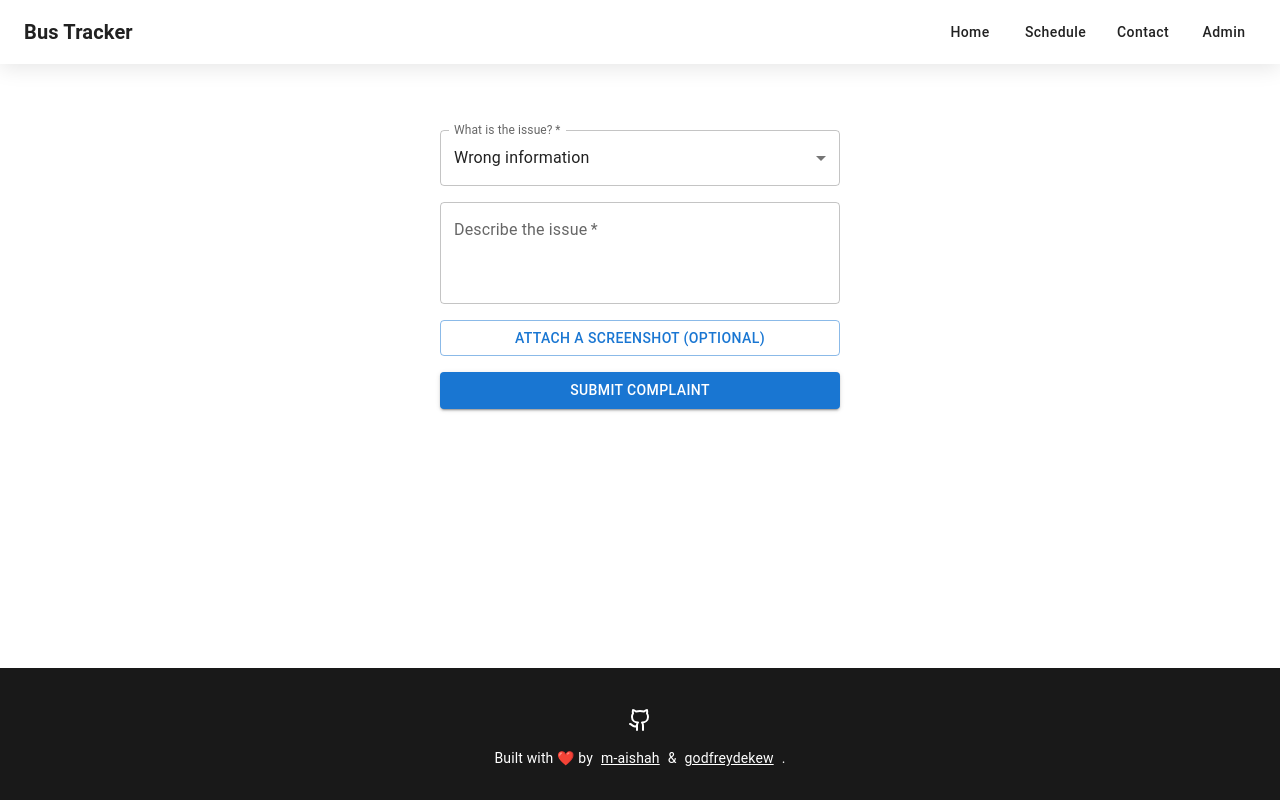
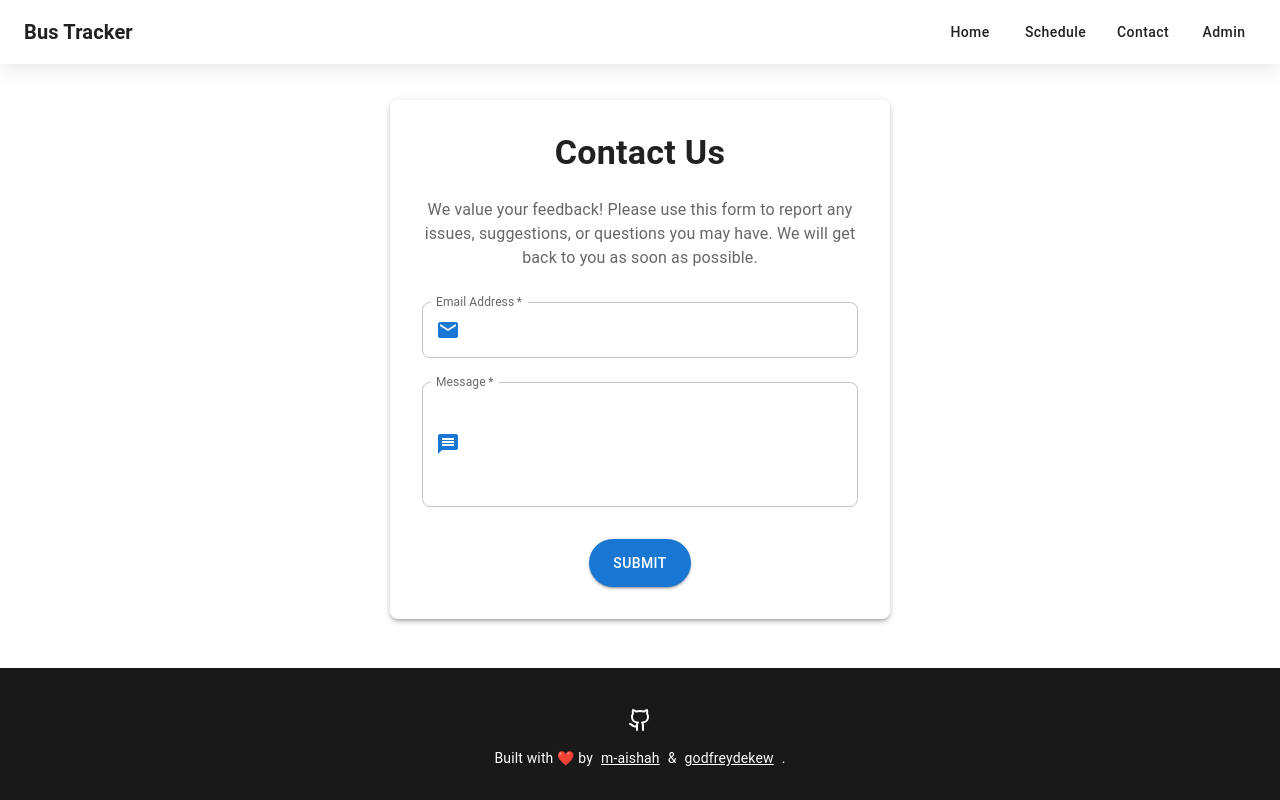
Before and after one commit to m-aishah/bus-schedule-app, a Next.js app: page /contact in a window 1280 px wide. Built offline with nearby package versions, Linux system fonts and the light colour scheme.

Commit message:
Add contact form to the contact page

```diff
--- a/package.json
+++ b/package.json
@@ -12,6 +12,7 @@
   "dependencies": {
     "@emotion/react": "^11.13.3",
     "@emotion/styled": "^11.13.0",
+    "@formspree/react": "^2.5.1",
     "@mui/icons-material": "^6.0.2",
     "@mui/lab": "^6.0.0-beta.12",
     "@mui/material": "^6.0.2",
--- a/src/app/contact/ContactForm.js
+++ b/src/app/contact/ContactForm.js
@@ -1,72 +1,213 @@
-"use client";
-import { Box } from "@mui/material";
-import TextField from "@mui/material/TextField";
-import Button from "@mui/material/Button";
-import { useState } from "react";
-const ContactForm = () => {
-  const [issueType, setIssueType] = useState("wrong-information");
-  const [description, setDescription] = useState("");
+import React from "react";
+import { useForm, ValidationError } from "@formspree/react";
+import {
+  TextField,
+  Button,
+  Box,
+  Typography,
+  InputAdornment,
+  Snackbar,
+  Alert,
+  Fade,
+} from "@mui/material";
+import { Email, Message } from "@mui/icons-material"; // Import Material Icons
+import CheckCircleIcon from "@mui/icons-material/CheckCircle"; // For success message
 
-  const handleSubmit = (e) => {
-    e.preventDefault();
-    console.log("Form submitted with issue type:", issueType);
-    console.log("Description:", description);
+function ContactForm() {
+  const [state, handleSubmit] = useForm("xbljdoee");
+  const [openSnackbar, setOpenSnackbar] = React.useState(false);
+  const [errorSnackbarOpen, setErrorSnackbarOpen] = React.useState(false);
+  const [errorMessage, setErrorMessage] = React.useState("");
+
+  const handleCloseSnackbar = (event, reason) => {
+    if (reason === "clickaway") {
+      return;
+    }
+    setOpenSnackbar(false);
+    setErrorSnackbarOpen(false);
   };
+
+  React.useEffect(() => {
+    if (state.succeeded) {
+      setOpenSnackbar(true);
+    } else if (state.errors && state.errors.length > 0) {
+      // Ensure state.errors is defined
+      setErrorMessage(
+        "Email not sent. Please check your email address or entered details.",
+      );
+      setErrorSnackbarOpen(true);
+    }
+  }, [state.succeeded, state.errors]);
+
   return (
     <Box
       component="form"
+      onSubmit={handleSubmit}
       sx={{
-        display: "flex",
-        flexDirection: "column",
-        gap: 2,
-        width: "100%",
-        maxWidth: 400,
-        margin: "auto",
+        maxWidth: 500,
+        margin: "0 auto",
+        padding: 4,
+        borderRadius: 2,
+        boxShadow: 3,
+        backgroundColor: "background.paper",
+        transition: "0.3s ease-in-out",
+        "&:hover": {
+          boxShadow: 6, // Shadow effect on hover
+        },
       }}
-      onSubmit={handleSubmit}
     >
-      {/* Issue Type */}
-      <TextField
-        select
-        label="What is the issue?"
-        required
-        SelectProps={{
-          native: true,
-        }}
-        variant="outlined"
-        value={issueType}
-        onChange={(e) => setIssueType(e.target.value)}
+      <Typography
+        variant="h4"
+        align="center"
+        sx={{ fontWeight: "bold", mb: 3 }}
       >
-        <option value="wrong-information">Wrong information</option>
-        <option value="missing-data">Missing data</option>
-        <option value="schedule-issue">Schedule issue</option>
-        <option value="other">Other</option>
-      </TextField>
+        Contact Us
+      </Typography>
+      <Typography
+        variant="body1"
+        align="center"
+        sx={{ mb: 4, color: "text.secondary" }}
+      >
+        We value your feedback! Please use this form to report any issues,
+        suggestions, or questions you may have. We will get back to you as soon
+        as possible.
+      </Typography>
 
-      {/* Description */}
-      <TextField
-        label="Describe the issue"
-        multiline
-        rows={3}
-        variant="outlined"
-        required
-        placeholder="Briefly describe the issue you're facing"
-        value={description}
-        onChange={(e) => setDescription(e.target.value)}
-      />
+      {state.succeeded ? (
+        <Fade in={true} timeout={500}>
+          <Box
+            className="text-center p-8 bg-green-50 rounded-lg"
+            sx={{
+              marginBottom: 3,
+              border: "1px solid #d1fae5",
+              transition: "0.3s ease-in-out",
+            }}
+          >
+            <CheckCircleIcon
+              className="text-green-500 mb-4"
+              sx={{ fontSize: 56 }}
+            />
+            <Typography variant="h5" className="text-green-700 mb-2">
+              Message Sent Successfully!
+            </Typography>
+            <Typography variant="body1" className="text-green-600">
+              Thank you for reaching out. We will get back to you within 24
+              hours.
+            </Typography>
+          </Box>
+        </Fade>
+      ) : (
+        <>
+          <Box mb={3}>
+            <TextField
+              id="email"
+              label="Email Address"
+              type="email"
+              name="email"
+              fullWidth
+              variant="outlined"
+              required
+              InputProps={{
+                startAdornment: (
+                  <InputAdornment position="start">
+                    <Email sx={{ color: "primary.main" }} />
+                  </InputAdornment>
+                ),
+              }}
+              sx={{
+                borderRadius: 2, // Increased border radius for modern look
+                "& .MuiOutlinedInput-root": {
+                  borderRadius: 2, // Consistent radius with the TextField
+                },
+              }}
+            />
+            <ValidationError
+              prefix="Email"
+              field="email"
+              errors={state.errors}
+              sx={{ color: "error.main", mt: 1 }} // Error message styling
+            />
+          </Box>
+          <Box mb={4}>
+            <TextField
+              id="message"
+              label="Message"
+              name="message"
+              multiline
+              rows={4}
+              fullWidth
+              variant="outlined"
+              required
+              InputProps={{
+                startAdornment: (
+                  <InputAdornment position="start">
+                    <Message sx={{ color: "primary.main" }} />
+                  </InputAdornment>
+                ),
+              }}
+              sx={{
+                borderRadius: 2,
+                "& .MuiOutlinedInput-root": {
+                  borderRadius: 2,
+                },
+              }}
+            />
+            <ValidationError
+              prefix="Message"
+              field="message"
+              errors={state.errors}
+              sx={{ color: "error.main", mt: 1 }} // Error message styling
+            />
+          </Box>
+          <Button
+            type="submit"
+            variant="contained"
+            color="primary"
+            disabled={state.submitting}
+            sx={{
+              padding: "12px 24px",
+              borderRadius: 25, // Increased border radius for the button
+              margin: "0 auto",
+              display: "block", // Center button
+              "&:hover": {
+                backgroundColor: "primary.dark",
+              },
+            }}
+          >
+            {state.submitting ? "Submitting..." : "Submit"}
+          </Button>
+        </>
+      )}
 
-      {/* Optional Upload Screenshot */}
-      <Button variant="outlined" component="label">
-        Attach a screenshot (optional)
-        <input type="file" hidden />
-      </Button>
+      <Snackbar
+        open={openSnackbar}
+        autoHideDuration={6000}
+        onClose={handleCloseSnackbar}
+      >
+        <Alert
+          onClose={handleCloseSnackbar}
+          severity="success"
+          sx={{ width: "100%" }}
+        >
+          Thank you for your message!
+        </Alert>
+      </Snackbar>
 
-      {/* Submit */}
-      <Button type="submit" variant="contained" color="primary">
-        Submit Complaint
-      </Button>
+      <Snackbar
+        open={errorSnackbarOpen}
+        autoHideDuration={6000}
+        onClose={handleCloseSnackbar}
+      >
+        <Alert
+          onClose={handleCloseSnackbar}
+          severity="error"
+          sx={{ width: "100%" }}
+        >
+          {errorMessage}
+        </Alert>
+      </Snackbar>
     </Box>
   );
-};
+}
 
 export default ContactForm;
--- a/src/app/contact/page.js
+++ b/src/app/contact/page.js
@@ -1,8 +1,13 @@
 "use client";
+import { Box } from "@mui/material";
 import ContactForm from "./ContactForm";
 
 const Contact = () => {
-  return <ContactForm />;
+  return (
+    <Box sx={{ paddingTop: "100px" }}>
+      <ContactForm />
+    </Box>
+  );
 };
 
 export default Contact;
```
Also changed, not shown: src/app/schedule/page.js (+3 -6 lines), src/components/OneTerminal.js (+36 -48 lines), src/components/TimeChip.js (added, +26 -0 lines), 1 other file (tests, documents, lock files or other folders).
